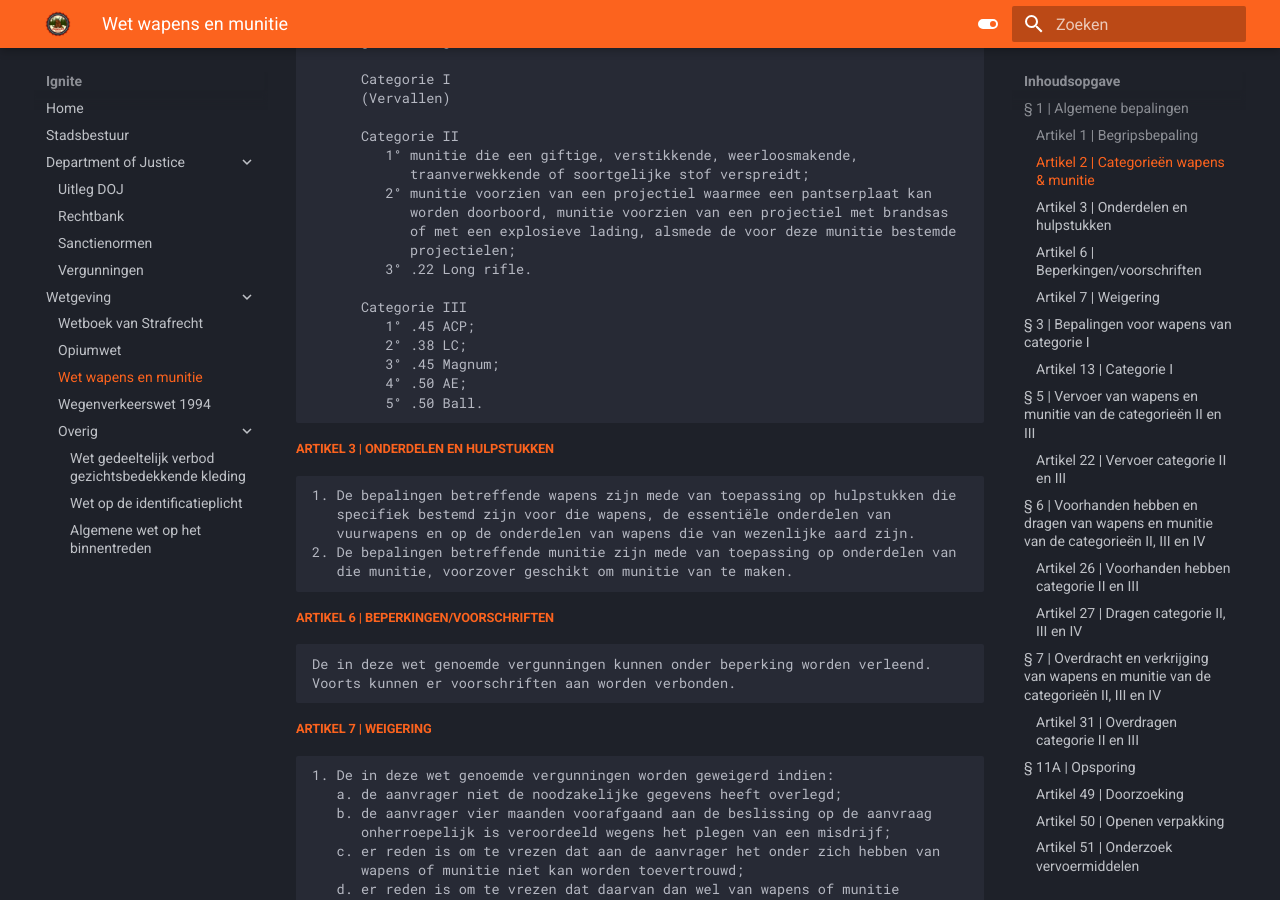
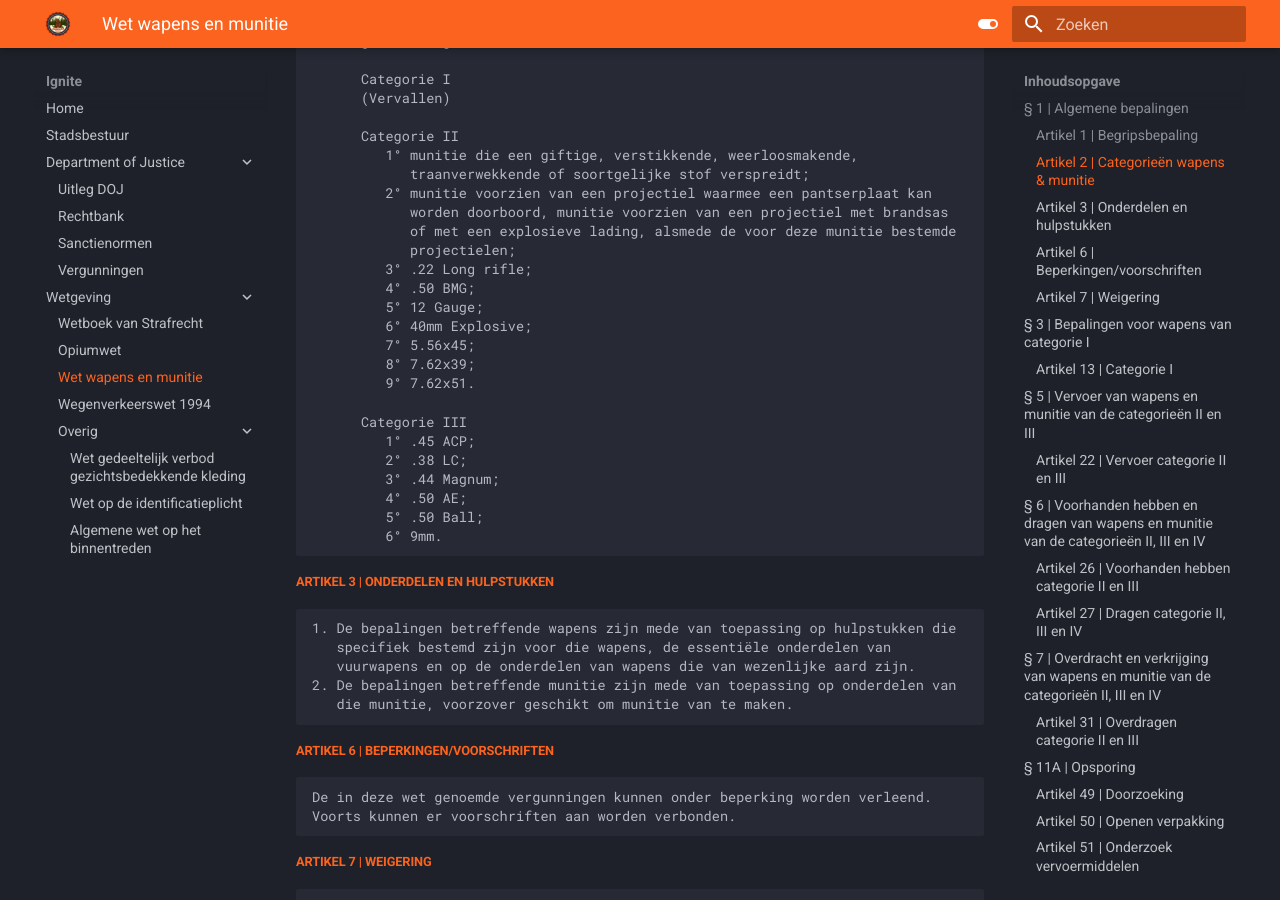
Before and after one commit to NLDenny/wetboek, an MkDocs documentation site: the page built from docs/Wetgeving/wwm.md, in a window 1280 px wide and 900 px high, scrolled down 1456 px. Built offline with MkDocs 1.6.1 and Material for MkDocs 9.7.7, drawn with Linux system fonts in a browser that asks for light colours.

Commit message:
Update wwm.md

````diff
--- a/docs/Wetgeving/wwm.md
+++ b/docs/Wetgeving/wwm.md
@@ -80,14 +80,21 @@ In deze wet wordt verstaan onder:
             worden doorboord, munitie voorzien van een projectiel met brandsas
             of met een explosieve lading, alsmede de voor deze munitie bestemde
             projectielen;
-         3° .22 Long rifle.
+         3° .22 Long rifle;
+         4° .50 BMG;
+         5° 12 Gauge;
+         6° 40mm Explosive;
+         7° 5.56x45;
+         8° 7.62x39;
+         9° 7.62x51.
 
       Categorie III
          1° .45 ACP;
          2° .38 LC;
-         3° .45 Magnum;
+         3° .44 Magnum;
          4° .50 AE;
-         5° .50 Ball.
+         5° .50 Ball;
+         6° 9mm.
 ```
 
 #####<span style="color: #fc631e;">Artikel 3 | Onderdelen en hulpstukken</span>
````
